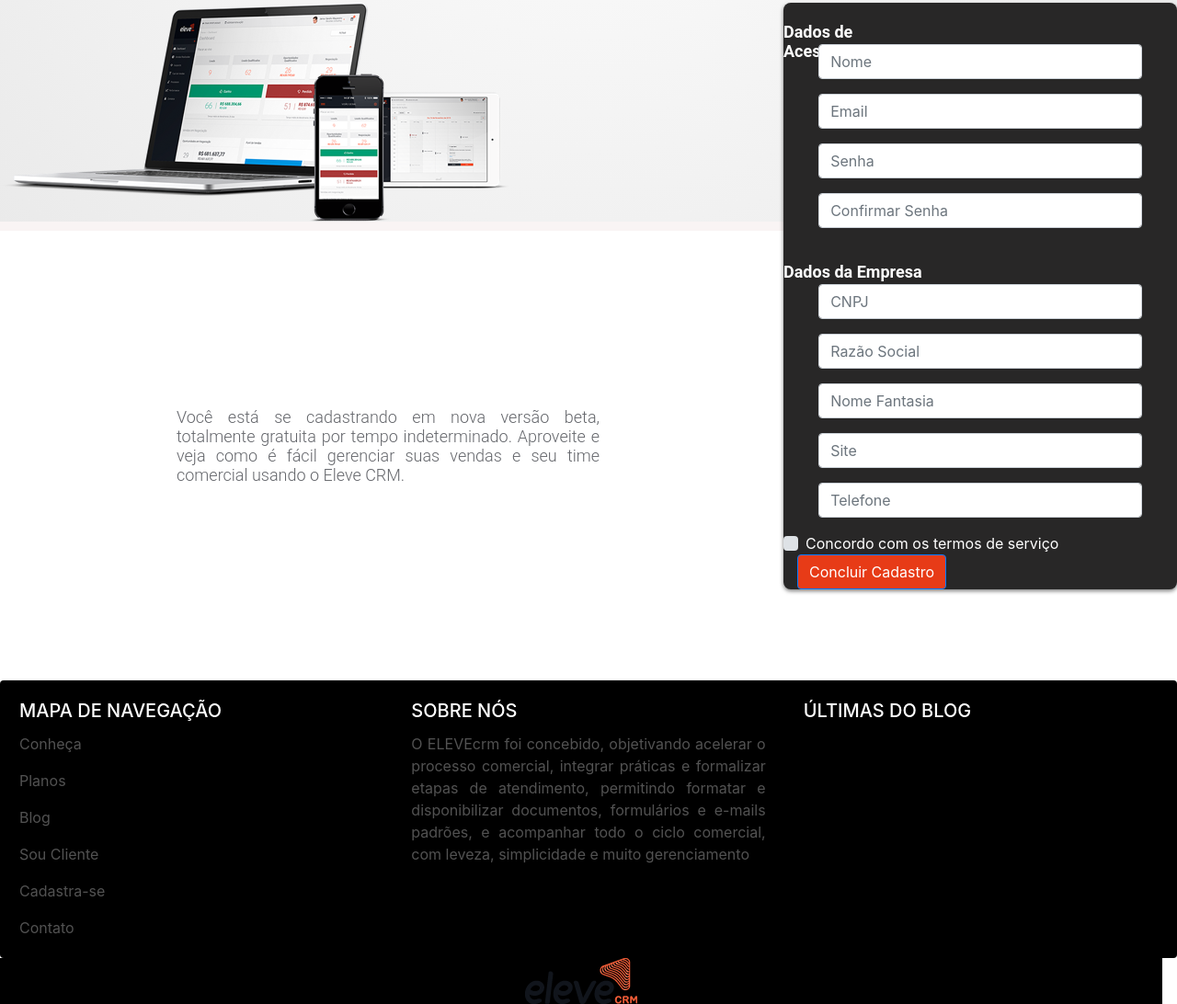
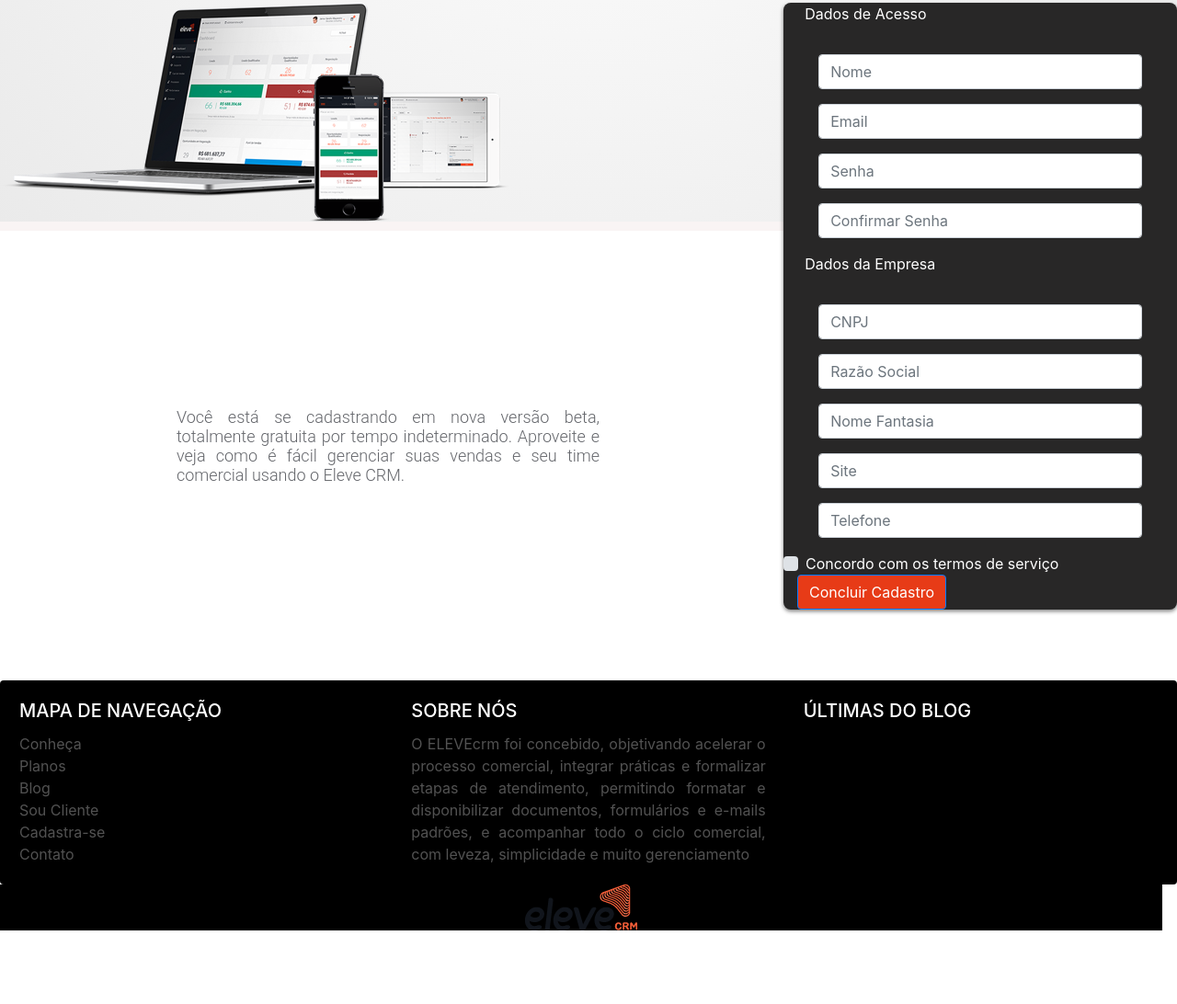
Before and after one commit to BrunoHenri/FaceDigital, a plain HTML site: page index.html in a window 1280 px wide. Shown: the part 331-1423 px from the top of the page at 92% size. After the commit the page ends 1343 px from the top, so only its background shows below. Drawn offline with nearby package versions, Linux system fonts and the light colour scheme.

Commit message:
Add files via upload

```diff
--- a/css/style.css
+++ b/css/style.css
@@ -149,3 +149,11 @@
     margin-right: 1rem;
     background-color: #000000
 }
+
+.link-enc {
+    color: #525252;
+}
+
+.dados-desg {
+    color: #ffffff;
+}
--- a/index.html
+++ b/index.html
@@ -4,6 +4,7 @@
         content="IE=Edge"
         charset="UTF-8">
     <head>
+        <script type="text/javascript" src="js/validacao.js"></script>
         <link rel="stylesheet" href="https://maxcdn.bootstrapcdn.com/bootstrap/4.0.0/css/bootstrap.min.css" integrity="sha384-Gn5384xqQ1aoWXA+058RXPxPg6fy4IWvTNh0E263XmFcJlSAwiGgFAW/dAiS6JXm" crossorigin="anonymous">
         <link rel="stylesheet" href="css/style.css">
         <title>Eleve</title>
@@ -29,66 +30,67 @@
         <img class="image" src="img/image.png">
 
         <div class="retangulo2 float-right">
-
-            <form>
-                <div class="dados-acesso"><br>
-                    <p>Dados de Acesso</p>
-                </div><br>
+            <form name="form" method="post" action="index.html" onsubmit="validacao(this);">
+                <div class="form-group row">
+                    <label for="descric" class="col-sm-1 col-form-label"></label>
+                    <div class="dados-desg"><p>Dados de Acesso</p></div>
+                </div>
                 <div class="form-group row">
                     <label for="inputName" class="col-sm-1 col-form-label"></label>
-                            <div class="col-sm-10">
-                                <input type="text" class="form-control" id="inputName" placeholder="Nome">
-                            </div>
+                    <div class="col-sm-10">
+                        <input type="text" class="form-control" id="inputName" name="nome" placeholder="Nome">
                     </div>
+                </div>
                 <div class="form-group row">
                     <label for="inputEmail3" class="col-sm-1 col-form-label"></label>
                         <div class="col-sm-10">
-                            <input type="email" class="form-control" id="inputEmail3" placeholder="Email">
+                            <input type="email" class="form-control" id="inputEmail3" name="email" placeholder="Email">
                         </div>
                 </div>
                 <div class="form-group row">
                     <label for="inputPassword3" class="col-sm-1 col-form-label"></label>
                         <div class="col-sm-10">
-                            <input type="password" class="form-control" id="inputPassword3" placeholder="Senha">
+                            <input type="password" class="form-control" id="inputPassword3" name="senha" placeholder="Senha">
                         </div>
                 </div>
                 <div class="form-group row">
                     <label for="inputPassword2" class="col-sm-1 col-form-label"> </label>
                         <div class="col-sm-10">
-                            <input type="password" class="form-control" id="inputPassword2" placeholder="Confirmar Senha">
+                            <input type="password" class="form-control" id="inputPassword2" name="confsenha" placeholder="Confirmar Senha">
                             </div>
                 </div>
-                <div class="dados-empresa"><br>
-                    <p>Dados da Empresa</p>
-                </div><br>
+                <div class="form-group row">
+                        <label for="descric" class="col-sm-1 col-form-label"></label>
+                        <div class="dados-desg"><p>Dados da Empresa</p></div>
+                    </div>
                 <div class="form-group row">
                         <label for="inputCNPJ" class="col-sm-1 col-form-label"></label>
                                 <div class="col-sm-10">
-                                    <input type="number" class="form-control" id="inputCNPJ" placeholder="CNPJ">
+                                    <input type="number" class="form-control" id="inputCNPJ" name="cnpj"  placeholder="CNPJ">
                                 </div>
                         </div>
                     <div class="form-group row">
                         <label for="inputRSocial" class="col-sm-1 col-form-label"></label>
                             <div class="col-sm-10">
-                                <input type="text" class="form-control" id="inputRSocial" placeholder="Razão Social">
+                                <input type="text" class="form-control" id="inputRSocial" name="rsocial"  placeholder="Razão Social">
                             </div>
                     </div>
                     <div class="form-group row">
                             <label for="inputNameF" class="col-sm-1 col-form-label"></label>
                                     <div class="col-sm-10">
-                                        <input type="text" class="form-control" id="inputNameF" placeholder="Nome Fantasia">
+                                        <input type="text" class="form-control" id="inputNameF" name="nfantasia"  placeholder="Nome Fantasia">
                             </div>
                     </div>
                     <div class="form-group row">
                             <label for="inputSite" class="col-sm-1 col-form-label"></label>
                                 <div class="col-sm-10">
-                                    <input type="text" class="form-control" id="inputSite" placeholder="Site">
+                                    <input type="text" class="form-control" id="inputSite" name="site"  placeholder="Site">
                             </div>
                     </div>
                     <div class="form-group row">
                             <label for="inputPhone" class="col-sm-1 col-form-label"></label>
                                 <div class="col-sm-10">
-                                        <input type="phone" class="form-control" id="inputPhone" placeholder="Telefone">
+                                        <input type="phone" class="form-control" id="inputPhone" name="tel"  placeholder="Telefone">
                                 </div>
                     </div>
                     <div class="custom-control custom-checkbox">
@@ -97,7 +99,7 @@
                         termos de serviço</label>
                     </div>
                     <div class="col-sm-3">
-                        <button class="bCadastro btn btn-primary col-sm-" type="submit">Concluir Cadastro</button>
+                        <button class="bCadastro btn btn-primary col-sm-" type="submite" onclick="return validacao()" value="Enviar">Concluir Cadastro</button>
                     </div>
 
         </form>
@@ -115,12 +117,12 @@
                 <div class="card text-rodape">
                   <div class="card-body">
                     <h5 class="card-title titulo-rodape">MAPA DE NAVEGAÇÃO</h5>
-                    <p class="card-text">Conheça</p>
-                    <p class="card-text">Planos</p>
-                    <p class="card-text">Blog</p>
-                    <p class="card-text">Sou Cliente</p>
-                    <p class="card-text">Cadastra-se</p>
-                    <p class="card-text">Contato</p>
+                    <a class="card-text link-enc" href="https://elevecrm.com.br/conheca">Conheça</a><br>
+                    <a class="card-text link-enc" href="https://elevecrm.com.br/planos">Planos</a><br>
+                    <a class="card-text link-enc" href="https://blog.elevecrm.com.br/">Blog</a><br>
+                    <a class="card-text link-enc" href="https://app.elevecrm.com.br/login">Sou Cliente</a><br>
+                    <a class="card-text link-enc" href="https://elevecrm.com.br/planos">Cadastra-se</a><br>
+                    <a class="card-text link-enc" href="https://elevecrm.com.br/contato">Contato</a><br>
                   </div>
                 </div>
                 <div class="card text-rodape">
--- /dev/null
+++ b/js/validacao.js
@@ -0,0 +1,59 @@
+function validacao(){
+  var nome = form.nome.value;
+  var email = form.email.value;
+  var senha = form.senha.value;
+  var confsenha = form.confsenha.value;
+  var cnpj = form.cnpj.value;
+  var rsocial = form.rsocial.value;
+  var nfantasia = form.nfantasia.value;
+  var site = form.site.value;
+  var tel = form.tel.value;
+
+  if (nome == "") {
+    alert("Preencha o campo Nome")
+    return false;
+  }
+
+  if (email == "") {
+    alert("Preencha o campo Email")
+    return false;
+  }
+
+  if (senha == "") {
+    alert("Preencha a Senha")
+    return false;
+  }
+
+  if (confsenha == "") {
+    alert("Confirme a Senha")
+    return false;
+  }
+
+  if (confsenha != senha) {
+    alert("As senhas devem ser iguais")
+    return false;
+  }
+
+  if (cnpj == "") {
+    alert("Preencha o campo CNPJ")
+    return false;
+  }
+
+  if (rsocial == "") {
+    alert("Preencha o campo Razão Social")
+    return false;
+  }
+
+  if (nfantasia == "") {
+    alert("Preencha o campo Nome Fantasia")
+    return false;
+  }
+  if (site == "") {
+    alert("Preencha o campo Site")
+    return false;
+  }
+  if (tel == "") {
+    alert("Preencha o campo Telefone")
+    return false;
+  }
+}
```
